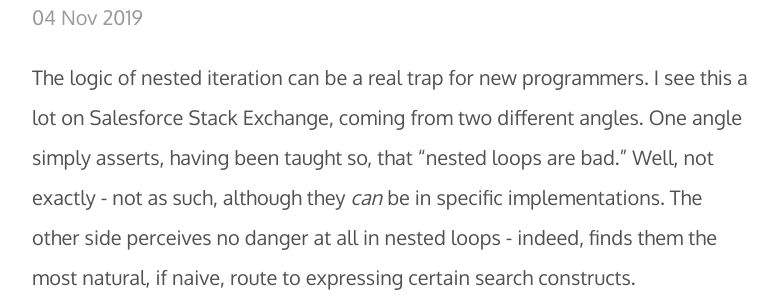
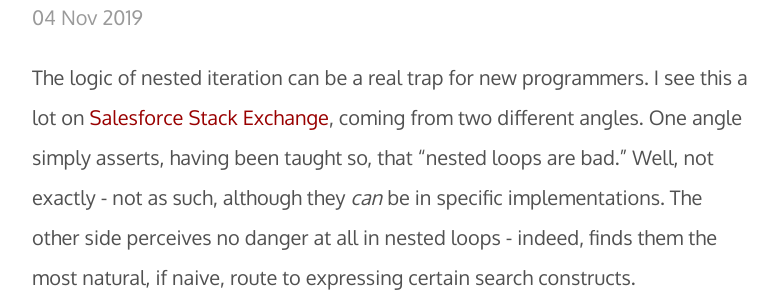
Before and after one commit to davidmreed/davidmreed.github.io, a Jekyll site: the page built from _posts/2019-11-04-quick-look-computational-complexity-apex.md, in a window 1280 px wide and 900 px high. Shown: the part 245-545 px from the top of the window, without its empty margins (248-1026 px from the left). Built offline with Jekyll 4.4.1, drawn with Linux system fonts in a browser that asks for light colours; some web fonts are replaced; some of the changed lines change nothing that is shown.

Commit message:
Add link

```diff
--- a/_posts/2019-11-04-quick-look-computational-complexity-apex.md
+++ b/_posts/2019-11-04-quick-look-computational-complexity-apex.md
@@ -3,7 +3,7 @@ layout: post
 title: "Nested Iteration: A Quick Look at Computational Complexity in Apex"
 ---
 
-The logic of nested iteration can be a real trap for new programmers. I see this a lot on Salesforce Stack Exchange, coming from two different angles. One angle simply asserts, having been taught so, that "nested loops are bad." Well, not exactly - not as such, although they *can* be in specific implementations. The other side perceives no danger at all in nested loops - indeed, finds them the most natural, if naive, route to expressing certain search constructs.
+The logic of nested iteration can be a real trap for new programmers. I see this a lot on [Salesforce Stack Exchange](https://salesforce.stackexchange.com), coming from two different angles. One angle simply asserts, having been taught so, that "nested loops are bad." Well, not exactly - not as such, although they *can* be in specific implementations. The other side perceives no danger at all in nested loops - indeed, finds them the most natural, if naive, route to expressing certain search constructs.
 
 Both miss the mark through not understanding the notion of *computational complexity* and how to evaluate it in programmatic logic. While it's important to programmers everywhere, computational complexity can be especially important for developers on the Salesforce platform, where governor limits bite hard on reckless use of resources like CPU time.
 
```
